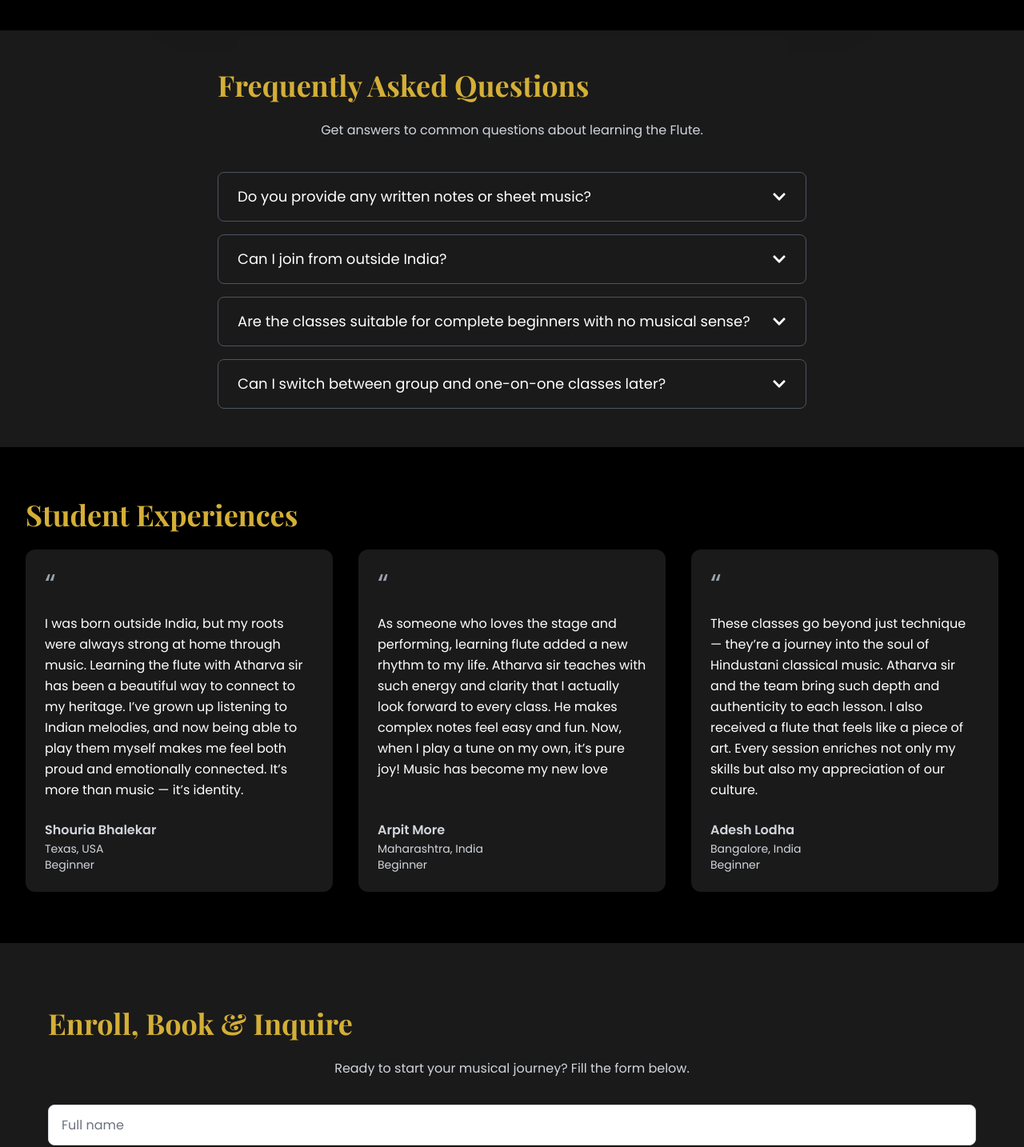
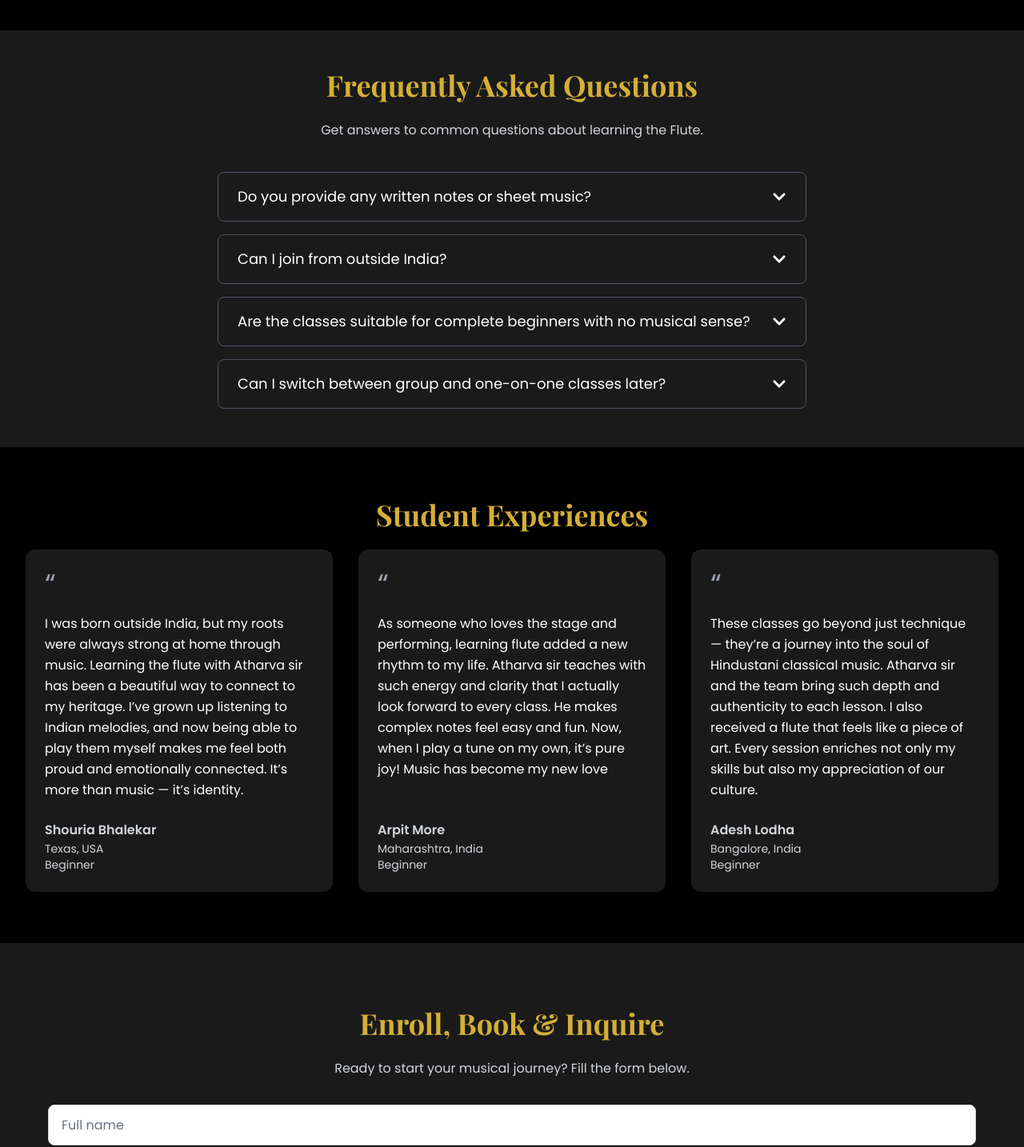
Before and after one commit to Harsh-a1213/Atharva-Flute, a React (Vite) app: page / in a window 1280 px wide. Shown: the part 4759-6193 px from the top of the page at 80% size. Built offline with nearby package versions, Linux system fonts and the light colour scheme.

Commit message:
update new

```diff
--- a/components/EnquiryForm.tsx
+++ b/components/EnquiryForm.tsx
@@ -71,7 +71,7 @@ const EnquiryForm: React.FC = () => {
   return (
     <section id="contact" className="py-20 bg-[var(--brand-dark)]">
       <div className="container mx-auto px-6 max-w-xl">
-        <h2 className="text-4xl font-serif font-bold text-brand-gold mb-6">Enroll, Book & Inquire</h2>
+        <h2 className="text-4xl font-serif font-bold text-center text-brand-gold mb-6">Enroll, Book & Inquire</h2>
         <p className="text-gray-300 text-center mb-8">Ready to start your musical journey? Fill the form below.</p>
 
         <form onSubmit={handleSubmit} className="space-y-4">
--- a/components/FAQSection.tsx
+++ b/components/FAQSection.tsx
@@ -30,7 +30,7 @@ export default function FAQSection() {
 
   return (
 <section className="max-w-3xl mx-auto px-4 py-12 text-white">
-  <h2 className="text-4xl font-serif font-bold text-brand-gold mb-6">Frequently Asked Questions</h2>
+  <h2 className="text-4xl font-serif font-bold text-center text-brand-gold mb-6">Frequently Asked Questions</h2>
   <p className="text-center text-gray-300 mb-10">
     Get answers to common questions about learning the  Flute.
   </p>
--- a/components/Performances.tsx
+++ b/components/Performances.tsx
@@ -27,7 +27,7 @@ const Performances: React.FC<PerformancesProps> = ({ openPerformanceModal }) =>
       <div className="container mx-auto px-6">
 
         <div className="text-center">
-          <h2 className="text-4xl font-serif font-bold text-brand-gold mb-6">
+          <h2 className="text-4xl font-serif font-bold text-center text-brand-gold mb-6">
             Performances for Every Occasion
           </h2>
           <p className="text-lg text-brand-light max-w-3xl mx-auto mb-12">
--- a/components/TestimonialSection.tsx
+++ b/components/TestimonialSection.tsx
@@ -23,7 +23,7 @@ const TestimonialSection = () => {
   return (
     <section className="py-16" style={{ backgroundColor: "#000000" }}>
       <div className="max-w-7xl mx-auto px-4 sm:px-6 lg:px-8">
-        <h2 className="text-4xl font-serif font-bold text-brand-gold mb-6">
+        <h2 className="text-4xl font-serif text-center font-bold text-brand-gold mb-6">
           Student Experiences
         </h2>
         <div className="grid grid-cols-1 sm:grid-cols-2 lg:grid-cols-3 gap-8">
--- a/components/VideoSlideshow.tsx
+++ b/components/VideoSlideshow.tsx
@@ -4,7 +4,7 @@ import Perform from "./assets/Perform.mp4"; // Import handles path resolution
 const VideoSlideshow: React.FC = () => {
   return (
     <section className="py-10 bg-black text-center" id="video-slideshow">
-      <h2 className="text-4xl font-serif font-bold text-brand-gold mb-6">
+      <h2 className="text-4xl font-serif font-bold text-center text-brand-gold mb-6">
         Live Performance Highlights
       </h2>
 
```
